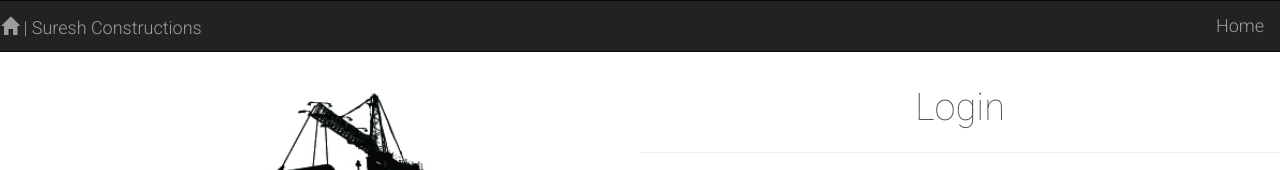
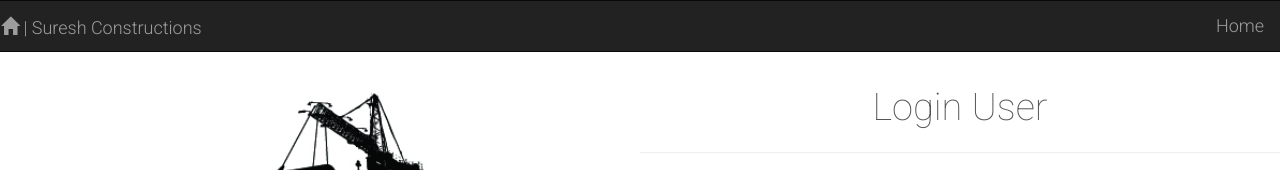
Before and after one commit to Kasunjith-Bimal/Construction-Project-Ui-Design-and-Jquery-Validation-Plugin, a plain HTML site: page index.html in a window 1280 px wide. Shown: the top 170 px of the page. Drawn offline with Linux system fonts and the light colour scheme.

Commit message:
change the heading in index

```diff
--- a/index.html
+++ b/index.html
@@ -116,7 +116,7 @@ body {
                         </div>
                         <div class="col-lg-6 col-md-6 col-sm-12 col-xs-12" >
                                 <div class="row">
-                                        <h1>Login</h1>
+                                        <h1>Login User</h1>
                                         <hr>
                                     </div>
                             <div class="row">
```
